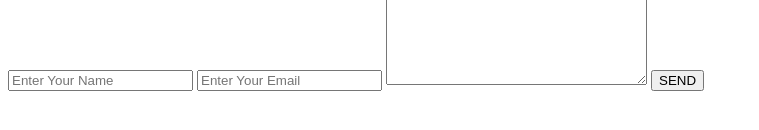
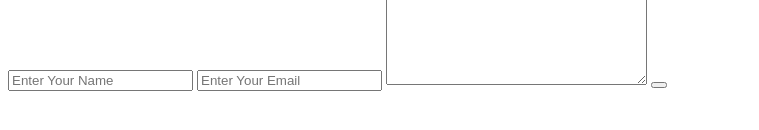
Before and after one commit to lab-antwerp-1/pc-group2, a website: page index.html in a window 1280 px wide. Shown: the part 338-468 px from the top of the page, without its empty margins (0-759 px from the left). Drawn offline with Linux system fonts and the light colour scheme.

Commit message:
changed input type="submit" to button

```diff
--- a/index.html
+++ b/index.html
@@ -25,7 +25,7 @@
     <input type="text" name="name" class="button" placeholder="Enter Your Name">
     <input type="email" name="email" class="button" placeholder="Enter Your Email">
     <textarea name="msg" id="msg" cols="30" rows="10" placeholder="Enter Your Message"></textarea>
-    <input type="submit" value="SEND" id="send">
+    <button value="SEND" id="send">
    </form>
    </section>
   </body>
```
